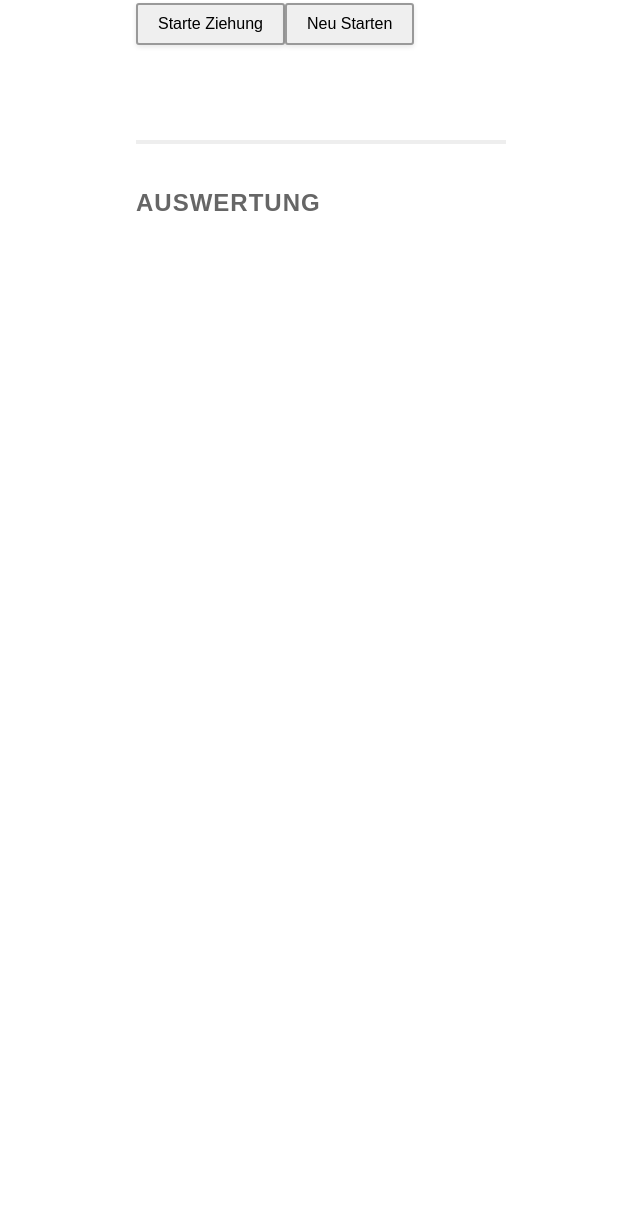
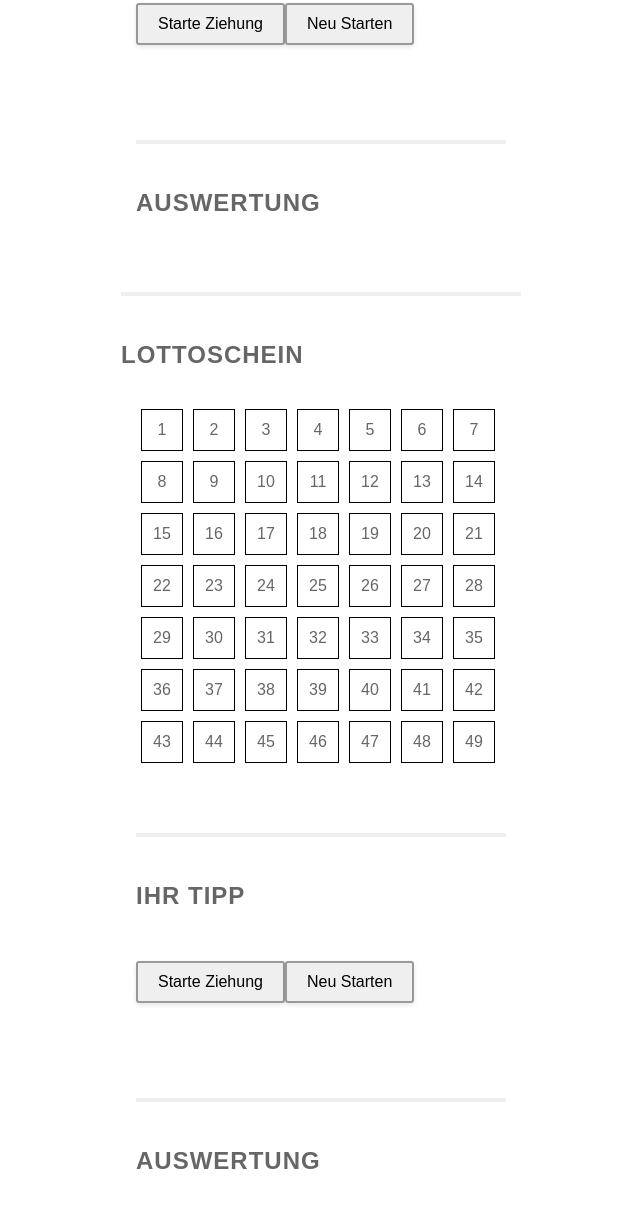
Before and after one commit to stevongo/Lotto-Spiel, a plain HTML site: page lottospiel.html in a window 1280 px wide. Shown: the part 807-2020 px from the top of the page, without its empty margins (319-959 px from the left). Before the commit the page ends 1109 px from the top, so only its background shows below. Drawn offline with Linux system fonts and the light colour scheme; files that its build step writes are made by us from their sources; a script that the page names is missing; files whose address does not match are found by name.

Commit message:
Update lottospiel.html

```diff
--- a/lottospiel.html
+++ b/lottospiel.html
@@ -49,7 +49,7 @@
     </style>
     <script src="../../lib/js/lib.js"></script>
     <script src="exercise_02_demo.js"></script>
-    <script src="exercise_02.js"></script>
+    <script src="lottospiel.js"></script>
 </head>
 
 <body>
```
